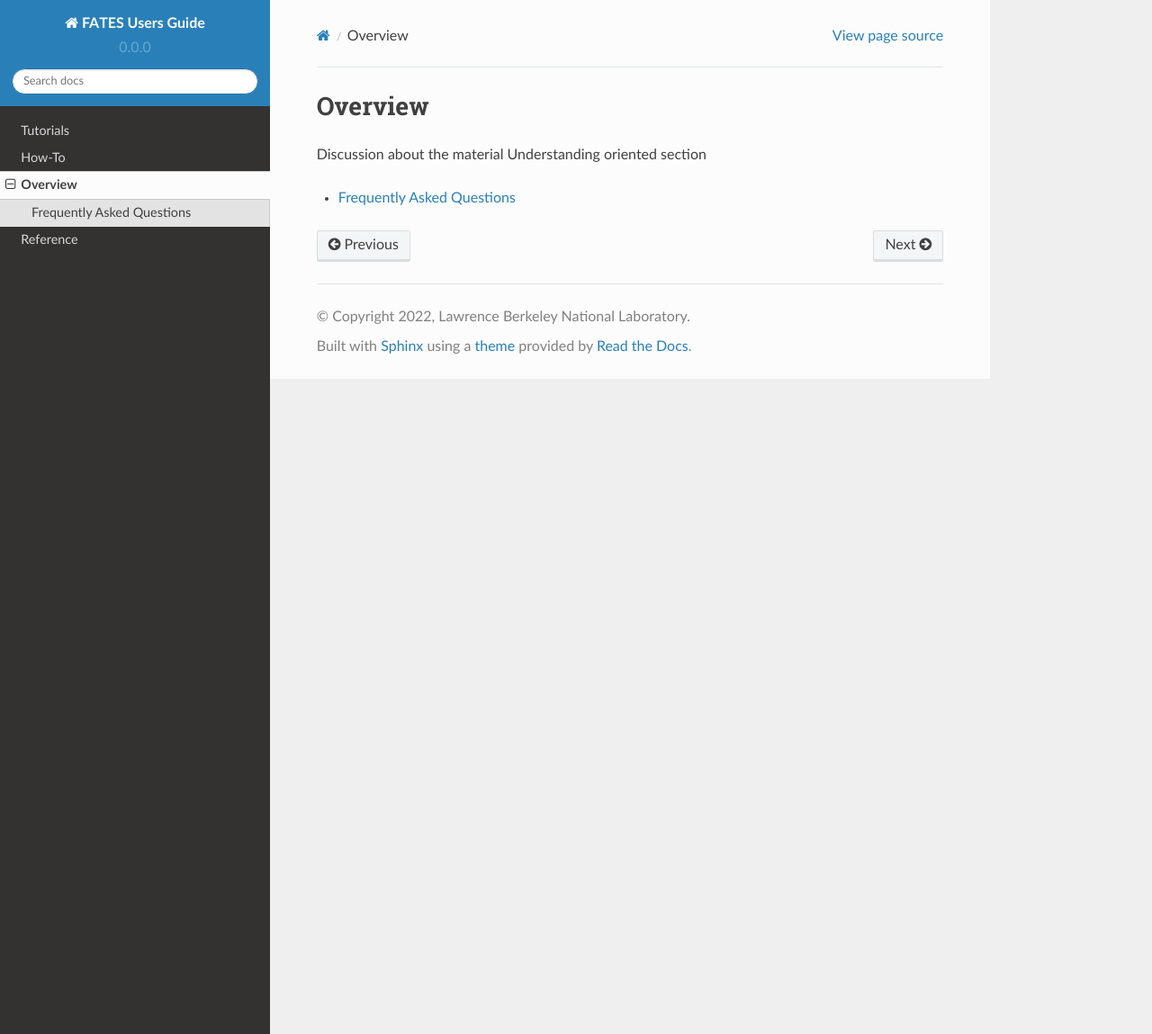
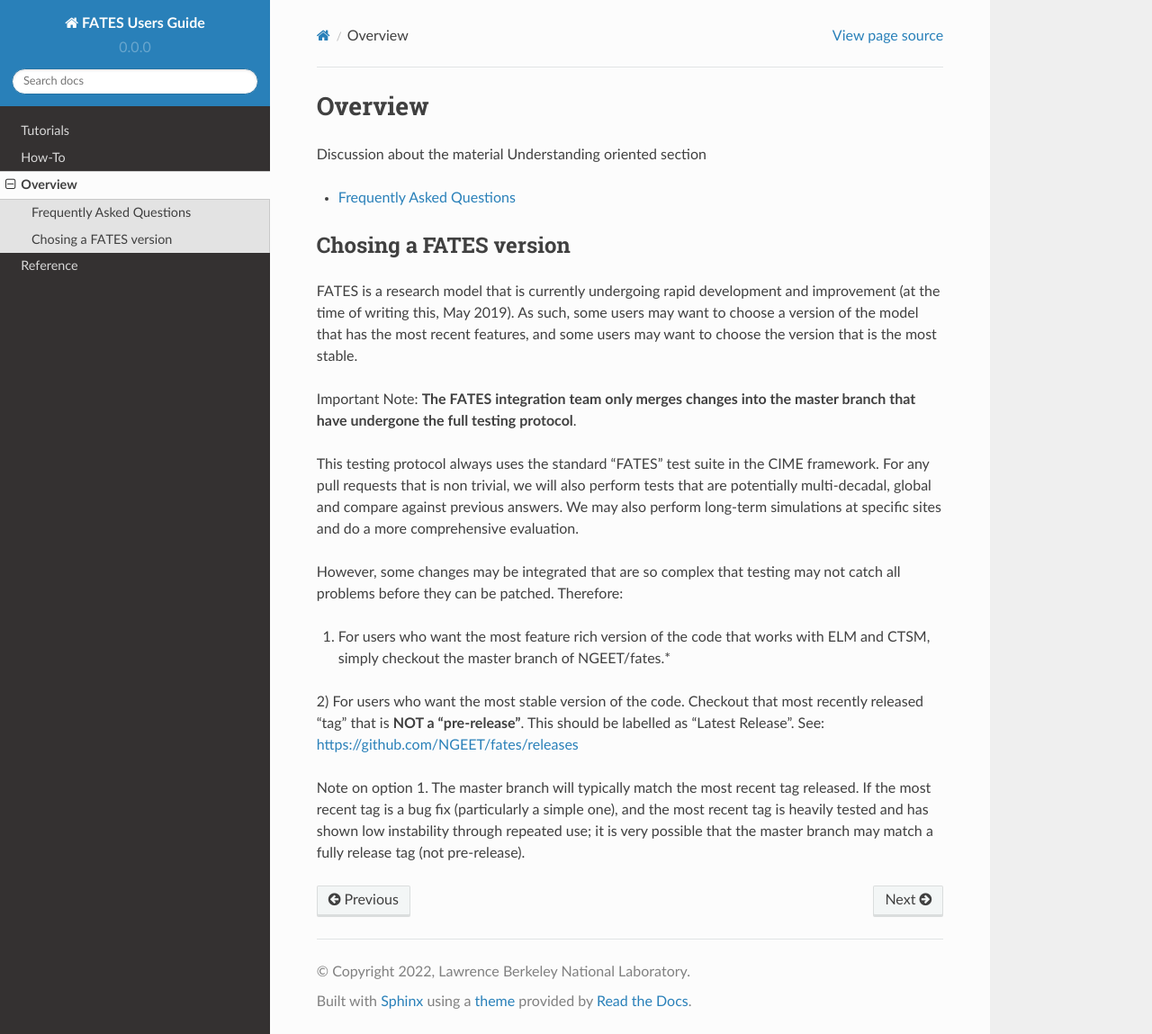
Before and after one commit to NGEET/fates-users-guide, a Sphinx documentation site: the page built from docs/source/overview.rst, in a window 1280 px wide and 1149 px high. Shown: the whole window at 90% size. Built offline with Sphinx 7.4.7 and the Read the Docs theme 2.0.0, drawn with Linux system fonts in a browser that asks for light colours.

Commit message:
adding fortran extension and choosing version section

```diff
--- a/docs/source/conf.py
+++ b/docs/source/conf.py
@@ -17,6 +17,8 @@ extensions = [
     'sphinx.ext.autodoc',
     'sphinx.ext.autosummary',
     'sphinx.ext.intersphinx',
+    'sphinxfortran.fortran_domain',
+    'sphinxfortran.fortran_autodoc',
 ]
 
 intersphinx_mapping = {
--- a/docs/source/overview.rst
+++ b/docs/source/overview.rst
@@ -9,3 +9,22 @@ Understanding oriented section
    :maxdepth: 1
 
    faq
+
+
+Chosing a FATES version
+-----------------------
+
+FATES is a research model that is currently undergoing rapid development and improvement (at the time of writing this, May 2019).  As such, some users may want to choose a version of the model that has the most recent features, and some users may want to choose the version that is the most stable.
+
+Important Note: **The FATES integration team only merges changes into the master branch that have undergone the full testing protocol**.
+
+This testing protocol always uses the standard "FATES" test suite in the CIME framework.  For any pull requests that is non trivial, we will also perform tests that are potentially multi-decadal, global and compare against previous answers.  We may also perform long-term simulations at specific sites and do a more comprehensive evaluation.
+
+However, some changes may be integrated that are so complex that testing may not catch all problems before they can be patched.  Therefore:
+
+1) For users who want the most feature rich version of the code that works with ELM and CTSM, simply checkout the master branch of NGEET/fates.*
+
+2) For users who want the most stable version of the code.  Checkout that most recently released
+"tag" that is **NOT a "pre-release"**.  This should be labelled as "Latest Release".  See: https://github.com/NGEET/fates/releases
+
+Note on option 1.  The master branch will typically match the most recent tag released. If the most recent tag is a bug fix (particularly a simple one), and the most recent tag is heavily tested and has shown low instability through repeated use; it is very possible that the master branch may match a fully release tag (not pre-release).
```
